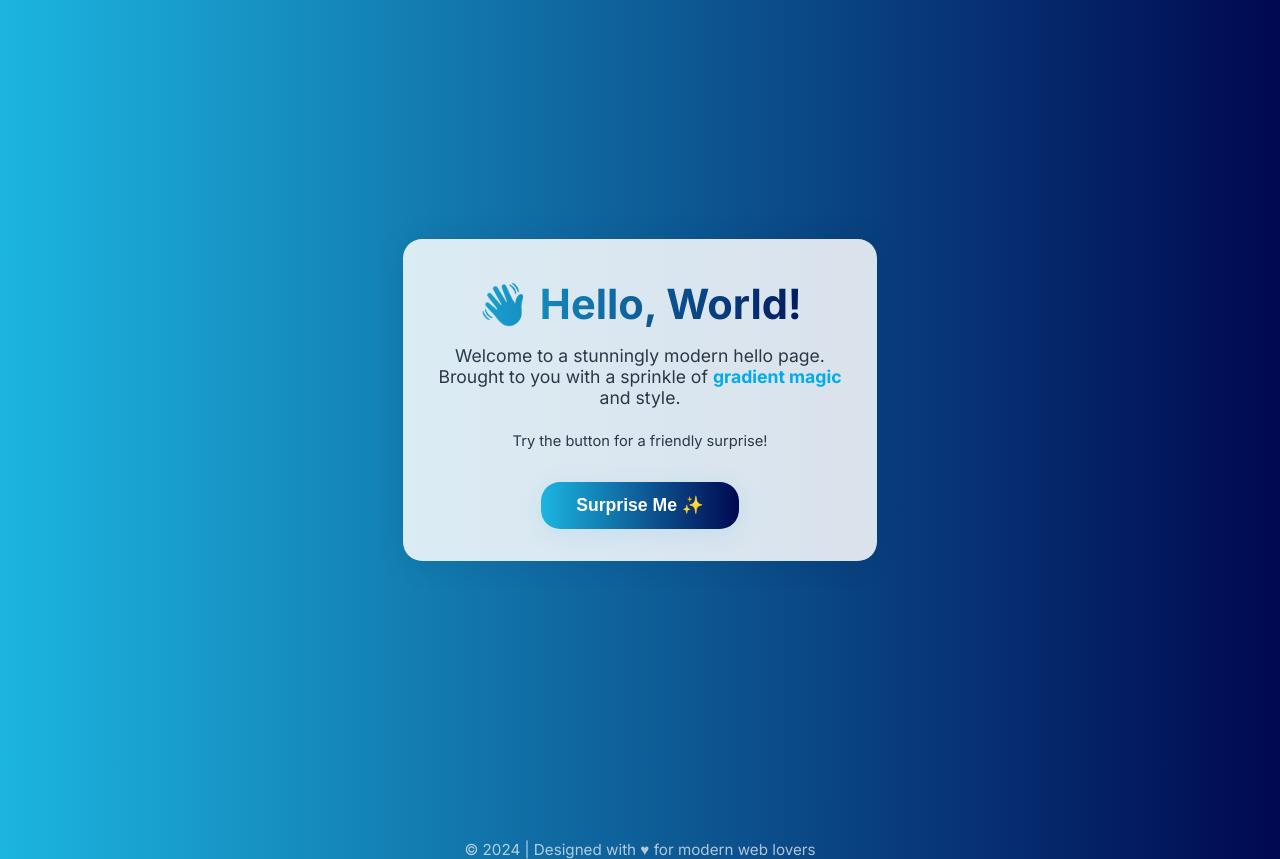
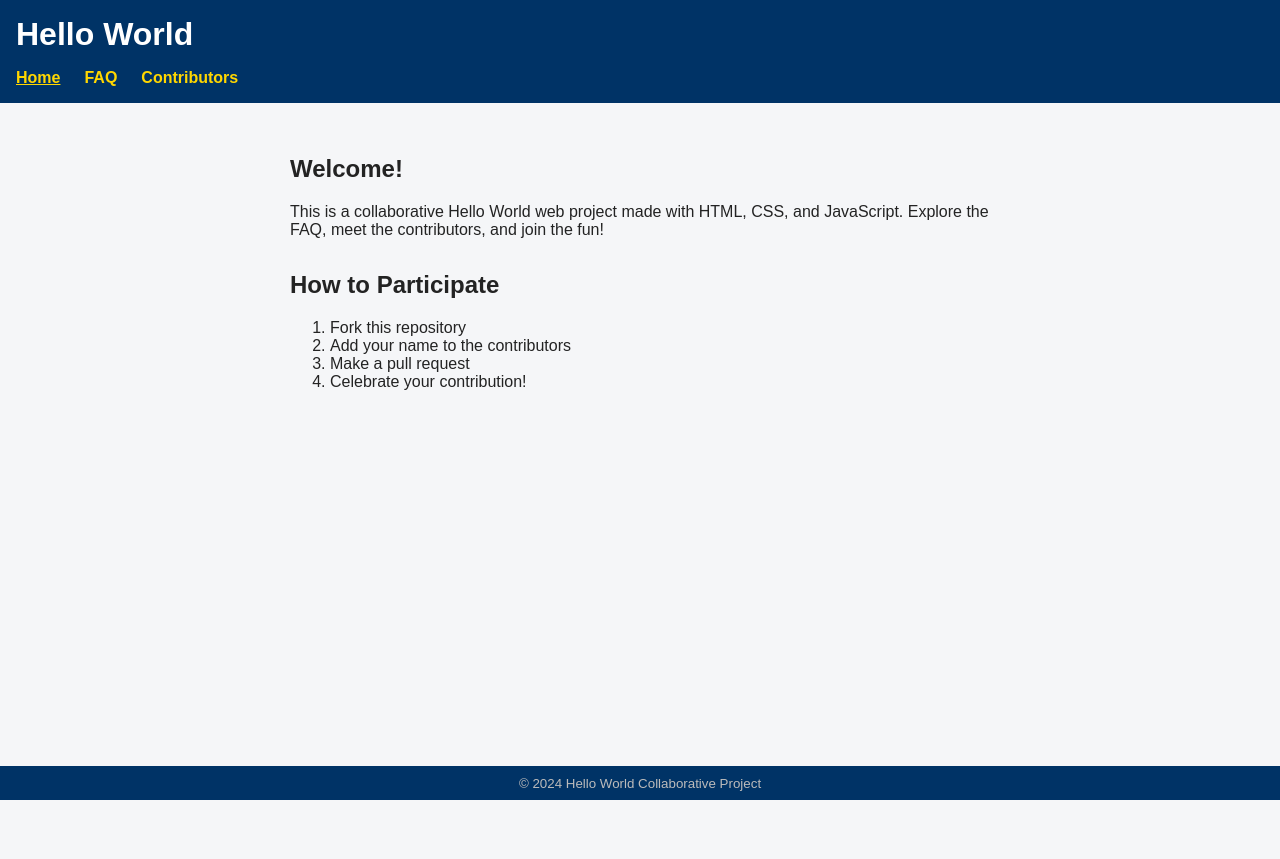
Before and after one commit to michelbr84/hello-world-page, a plain HTML site: page index.html in a window 1280 px wide. After the commit the page ends 800 px from the top, so only its background shows below. Drawn offline with Linux system fonts and the light colour scheme.

Commit message:
Enhance accessibility and navigation on index.html: add skip-link for keyboard users, landmark roles, aria attributes and improve overall accessibility per best practices.

```diff
--- a/index.html
+++ b/index.html
@@ -4,117 +4,110 @@
     <meta charset="UTF-8">
     <meta http-equiv="X-UA-Compatible" content="IE=edge">
     <meta name="viewport" content="width=device-width, initial-scale=1.0">
-    <title>Hello World ✨</title>
-    <link href="https://fonts.googleapis.com/css2?family=Inter:wght@400;700&display=swap" rel="stylesheet">
+    <title>Hello World Page</title>
+    <!-- Accessibility: Add meaningful description for screen readers. -->
+    <meta name="description" content="A hello world website showcasing collaboration, FAQs, and contributors.">
+</head>
+<body>
+    <header>
+        <h1>Hello World</h1>
+        <nav aria-label="Main Navigation">
+            <ul>
+                <li><a href="index.html" aria-current="page">Home</a></li>
+                <li><a href="faq.html">FAQ</a></li>
+                <li><a href="contributors.html">Contributors</a></li>
+            </ul>
+        </nav>
+    </header>
+    <main>
+        <section>
+            <h2>Welcome!</h2>
+            <p>This is a collaborative Hello World web project made with HTML, CSS, and JavaScript. Explore the FAQ, meet the contributors, and join the fun!</p>
+        </section>
+        <section>
+            <h2>How to Participate</h2>
+            <ol>
+                <li>Fork this repository</li>
+                <li>Add your name to the contributors</li>
+                <li>Make a pull request</li>
+                <li>Celebrate your contribution!</li>
+            </ol>
+        </section>
+    </main>
+    <footer>
+        <small>&copy; 2024 Hello World Collaborative Project</small>
+    </footer>
+    <!-- Added skip-link for accessibility. Best practice for keyboard navigation. -->
+    <a href="#main" class="skip-link" tabindex="0">Skip to main content</a>
     <style>
-        :root {
-            --gradient: linear-gradient(90deg, #1CB5E0 0%, #000851 100%);
-            --accent: #0e153a;
-            --radius: 1.2rem;
-        }
-        html, body {
-            height: 100%;
+        /* Added inline for simplicity, best in external file for maintainability */
+        body {
+            font-family: Arial, Helvetica, sans-serif;
             margin: 0;
             padding: 0;
-            font-family: 'Inter', Arial, sans-serif;
-            background: var(--gradient);
-            min-height: 100vh;
-            box-sizing: border-box;
+            background: #f5f6f8;
+            color: #232323;
         }
-        .container {
-            min-height: 100vh;
+        header {
+            background: #003366;
+            color: white;
+            padding: 1rem;
+        }
+        header h1 { margin: 0; }
+        nav ul {
+            list-style: none;
+            padding: 0;
+            margin: 1rem 0 0 0;
             display: flex;
-            align-items: center;
-            justify-content: center;
-            flex-direction: column;
+            gap: 1.5rem;
         }
-        .card {
-            background: rgba(255,255,255,0.85);
-            border-radius: var(--radius);
-            box-shadow: 0 2px 32px 0 rgba(12,24,32,0.09);
-            padding: 2.5rem 2rem 2rem 2rem;
+        nav a {
+            color: #ffd700;
+            text-decoration: none;
+            font-weight: bold;
+        }
+        nav a[aria-current="page"] {
+            text-decoration: underline;
+        }
+        main {
+            padding: 2rem 1rem;
+            max-width: 700px;
+            margin: auto;
+        }
+        section { margin-bottom: 2rem; }
+        footer {
+            background: #003366;
+            color: #bbb;
             text-align: center;
-            max-width: 410px;
+            padding: 0.5rem 0;
+            position: fixed;
+            width: 100vw;
+            bottom: 0;
         }
-        h1 {
-            font-weight: 700;
-            font-size: 2.6rem;
-            background: var(--gradient);
-            background-clip: text;
-            -webkit-background-clip: text;
-            -webkit-text-fill-color: transparent;
-            text-fill-color: transparent;
-            margin: 0;
+        .skip-link {
+            position: absolute;
+            left: -1000px;
+            top: auto;
+            width: 1px;
+            height: 1px;
+            overflow: hidden;
+            background: #ffd700;
+            color: #003366;
+            padding: 0.5em 1em;
+            z-index: 1000;
         }
-        p {
-            color: #2d3748;
-            font-size: 1.1rem;
-            margin-top: 1rem;
-            margin-bottom: 2rem;
-        }
-        .glow-btn {
-            padding: 0.8rem 2.2rem;
-            background: var(--gradient);
-            color: #fff;
-            font-weight: 700;
-            font-size: 1.1rem;
-            border: none;
-            border-radius: var(--radius);
-            cursor: pointer;
-            box-shadow: 0 5px 25px 0 rgba(35,165,225,0.12);
-            transition: background 0.3s, transform 0.21s;
-        }
-        .glow-btn:hover {
-            transform: scale(1.08) translateY(-4px);
-            filter: brightness(1.12);
-        }
-        .from-bot {
-            opacity: 0;
-            transform: translateY(32px);
-            animation: fadein 1.2s ease 0.18s forwards;
-        }
-        @keyframes fadein {
-            to {
-                opacity: 1;
-                transform: translateY(0);
-            }
-        }
-        .footer {
-            text-align: center;
-            color: #f4f6fa;
-            margin-top: 2.5rem;
-            opacity: 0.71;
-            font-size: 0.95rem;
+        .skip-link:focus {
+            left: 10px;
+            top: 10px;
+            width: auto;
+            height: auto;
+            font-size: 1rem;
+            outline: 2px solid #003366;
         }
         @media (max-width: 600px) {
-            .card {
-                padding: 1.4rem 0.7rem 1.2rem 0.7rem;
-            }
-            h1 {
-                font-size: 2rem;
-            }
+            nav ul { flex-direction: column; gap: 0.5rem; }
+            main { padding: 1rem 0.5rem; }
         }
     </style>
-</head>
-<body>
-<div class="container">
-    <div class="card from-bot">
-        <h1>👋 Hello, World!</h1>
-        <p>Welcome to a stunningly modern hello page.<br>
-           Brought to you with a sprinkle of <span style="color: #00acee; font-weight: bold;">gradient magic</span> and style.<br><br>
-           <small>Try the button for a friendly surprise!</small>
-        </p>
-        <button class="glow-btn" onclick="surprise()">Surprise Me ✨</button>
-    </div>
-</div>
-<div class="footer">
-    &copy; 2024 | Designed with &hearts; for modern web lovers
-</div>
-<script>
-function surprise() {
-    alert('🎉 Surprise!\nKeep smiling & coding.');
-    document.body.style.background = 'linear-gradient(120deg, #B06AB3 0%, #4568DC 100%)';
-}
-</script>
 </body>
 </html>
```
